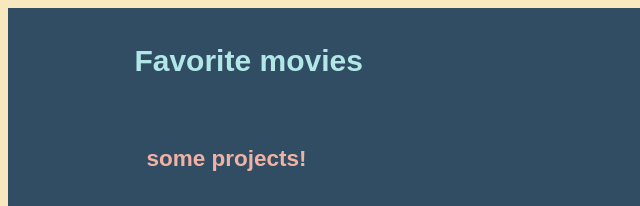
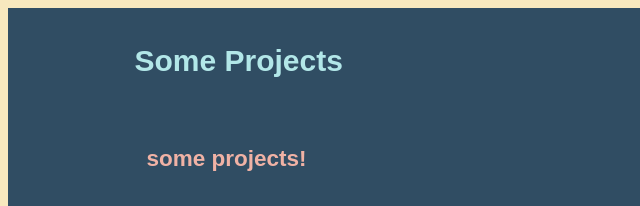
Before and after one commit to NoormariamEssa/NoormariamEssa.github.io, a plain HTML site: page projects.html in a window 1280 px wide. Shown: the top 206 px of the page, 0-640 px from the left. Drawn offline with Linux system fonts and the light colour scheme.

Commit message:
fixed the title bar

```diff
--- a/projects.html
+++ b/projects.html
@@ -7,7 +7,7 @@
         <header>
             <div class="container">
                 <div id="branding">
-                    <h1> <span class=  "highlight">  Favorite</span> movies</h1>
+                    <h1> <span class=  "highlight">  Some</span> Projects</h1>
             </div>
             <nav>
                 <ul>
```
